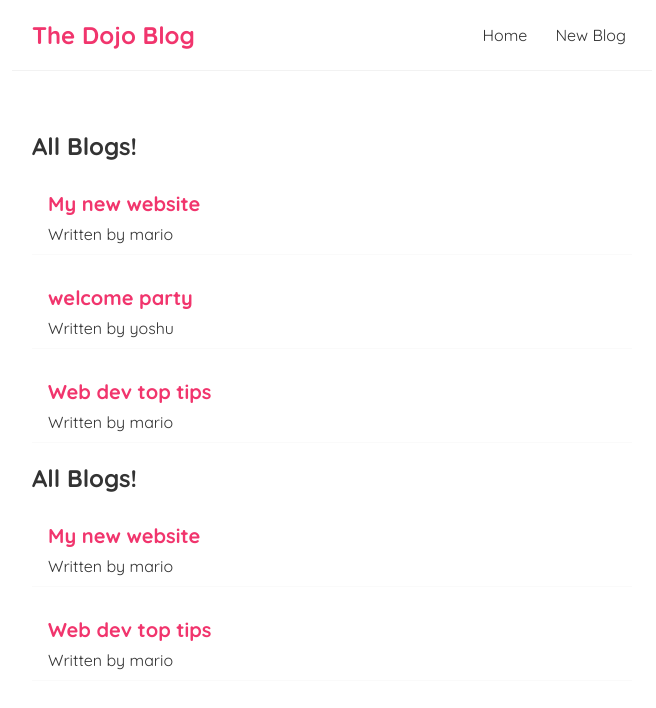
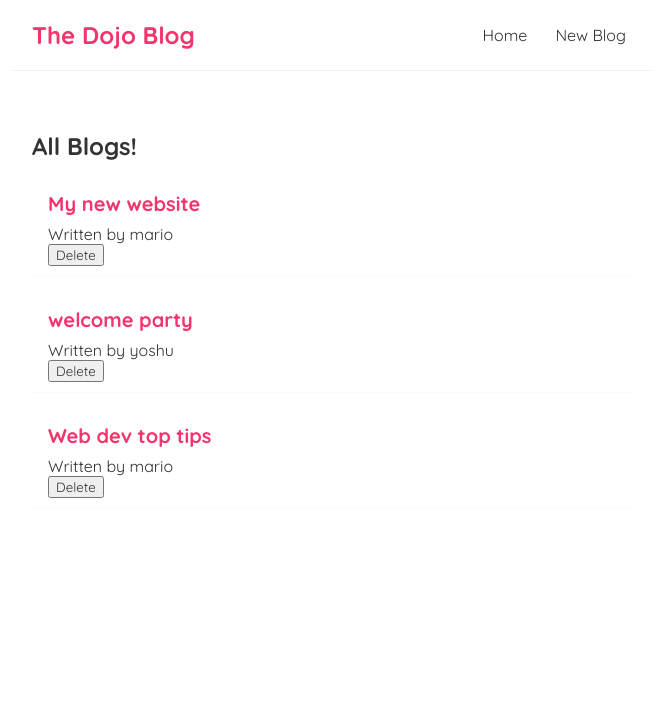
Before and after one commit to muhtasim24/ReactTutorial, a React (Create React App) app in the folder dojo-blog/: page / in a window 1280 px wide. Shown: the top 708 px of the page, without its empty margins (308-964 px from the left). Built offline with nearby package versions, Linux system fonts and the light colour scheme.

Commit message:
passing functions as props

```diff
--- a/dojo-blog/src/BlogList.js
+++ b/dojo-blog/src/BlogList.js
@@ -1,6 +1,6 @@
 
 
-const BlogList = ({blogs, title}) => {
+const BlogList = ({blogs, title , handleDelete}) => {
     // const blogs  = props.blogs;
     // const title = props.title;
     // destructure the props instead in the argument
@@ -13,7 +13,7 @@
                 <div className='blog-preview' key={ blog.id }>
                     <h2> { blog.title } </h2>
                     <p> Written by { blog.author } </p>
-
+                    <button onClick = { () => handleDelete(blog.id) } > Delete</button>
                 </div>
             ))}
         </div>
--- a/dojo-blog/src/Home.js
+++ b/dojo-blog/src/Home.js
@@ -10,10 +10,14 @@
         { title: 'Web dev top tips', body: 'li', author: 'mario', id: 3},
     ]);
 
+    const handleDelete = (id) => {
+        const newBlogs = blogs.filter( (blog) => blog.id !== id);
+        setBlogs(newBlogs);
+    }
+
     return (
         <div className="home">
-            <BlogList blogs = { blogs } title = "All Blogs!" />
-            <BlogList blogs = { blogs.filter( (blog) => blog.author === 'mario' ) } title = "All Blogs!" />
+            <BlogList blogs = { blogs } title = "All Blogs!" handleDelete = {handleDelete}/>
         </div>
     );
 }
```
